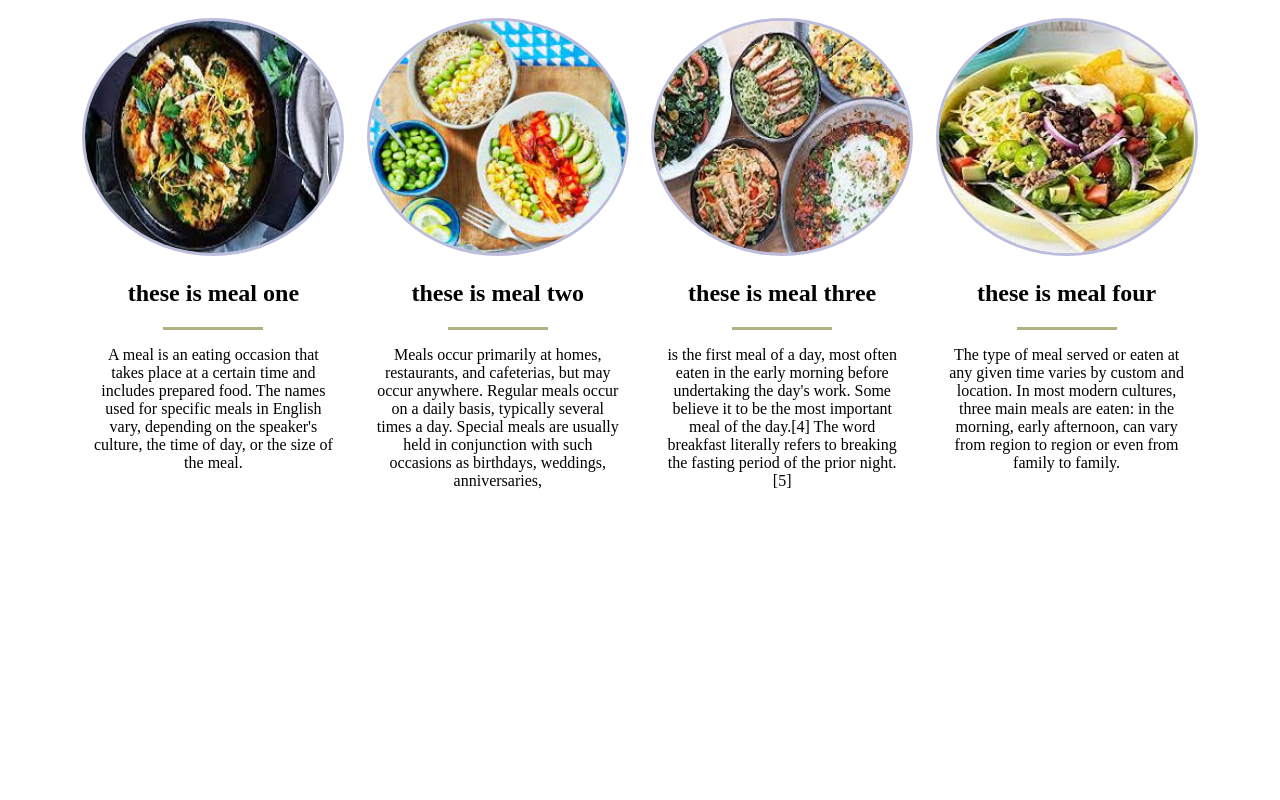
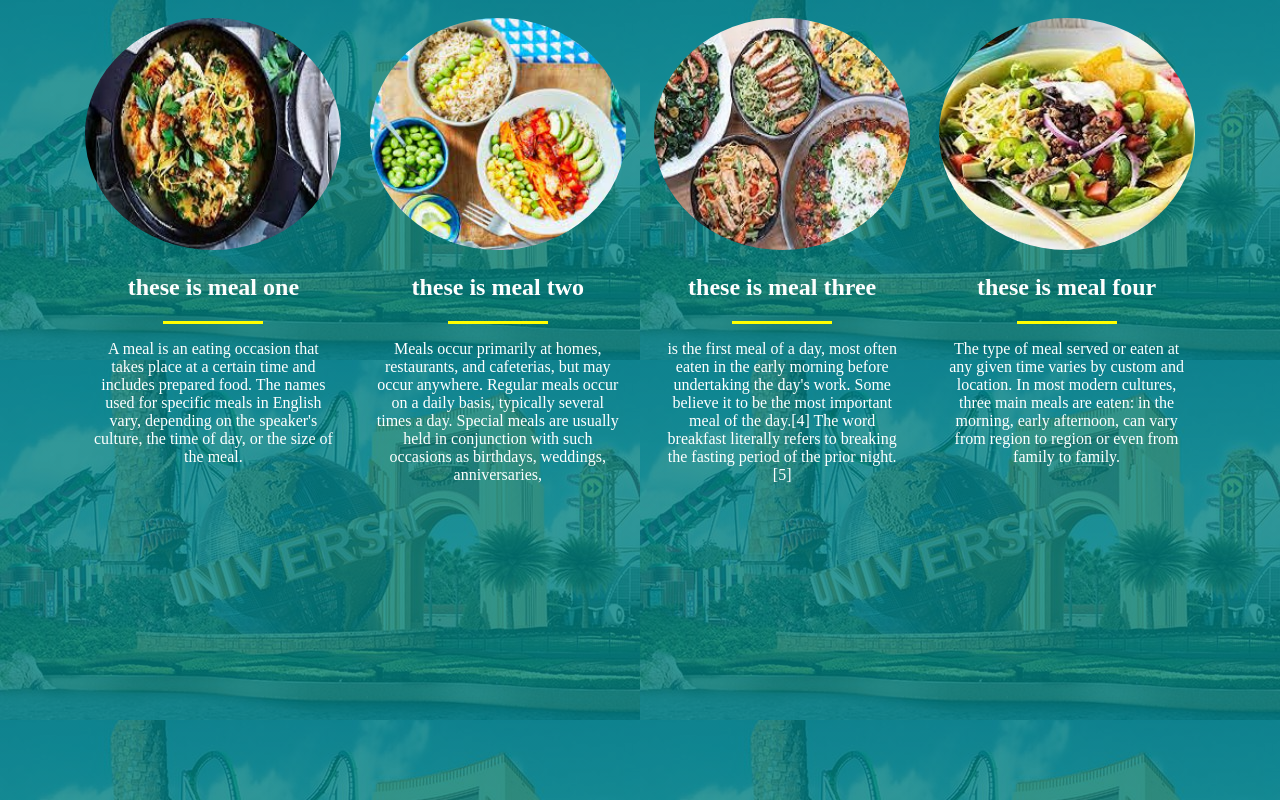
Before and after one commit to mohaomer/html-test, a plain HTML site: page index.html in a window 1280 px wide. Drawn offline with Linux system fonts and the light colour scheme.

Commit message:
add background image for the body

```diff
--- a/css/style.css
+++ b/css/style.css
@@ -1,12 +1,18 @@
 body{
   font-family: segoe UI light;
+  background: linear-gradient(rgba(0, 128, 128, 0.8),rgba(0, 128, 128, 0.8)), url(../images/universal.jpg);
+
 }
+
 .meals{
 
   width: 90%;
   margin: auto;
 
 }
+
+
+
 .meal{
 
   width: 25%;
@@ -18,21 +24,25 @@ body{
 .border {
   width: 100px;
   height: 3px;
-  background: rgb(177, 177, 132);
+  background: yellow;
   margin: auto;
+
 
 }
 p {
-
+  color: rgba(255,255,255,100);
 
   padding: 0px 20px;
 
+}
+h2 {
+  color: #FDFEFE ;
 }
 .clearfix{
   clear: both;
 }
 .meal img {
   border-radius: 50%;
-  border: solid 3px #bcbddc;
+
   width: 90%;
 }
--- a/index.html
+++ b/index.html
@@ -12,7 +12,7 @@
 <body>
   <div class="meals">
     <div class="meal">
-      <img src="x1.jpg" alt="meal">
+      <img src="images/x1.jpg" alt="meal">
 
       <h2>these is meal one</h2>
       <div class="border"></div>
@@ -22,7 +22,7 @@
          </p>
     </div>
     <div class="meal">
-      <img src="x2.jpg" alt="meal">
+      <img src="images/x2.jpg" alt="meal">
 
       <h2>these is meal two</h2>
       <div class="border"></div>
@@ -32,7 +32,7 @@
       </p>
     </div>
     <div class="meal">
-      <img src="x3.jpg" alt="meal">
+      <img src="images/x3.jpg" alt="meal">
 
       <h2>these is meal three</h2>
       <div class="border"></div>
@@ -40,7 +40,7 @@
        The word breakfast literally refers to breaking the fasting period of the prior night.[5]</p>
     </div>
     <div class="meal">
-      <img src="x4.jpg" alt="meal">
+      <img src="images/x4.jpg" alt="meal">
 
       <h2>these is meal four</h2>
       <div class="border"></div>
@@ -52,6 +52,7 @@
     </div>
     <div class="clearfix"></div>
 
+
   </div>
 </body>
 
```
Also changed, not shown: images/universal.jpg (added), images/x1.jpg (renamed from x1.jpg), images/x2.jpg (renamed from x2.jpg), images/x3.jpg (renamed from x3.jpg), images/x4.jpg (renamed from x4.jpg).
